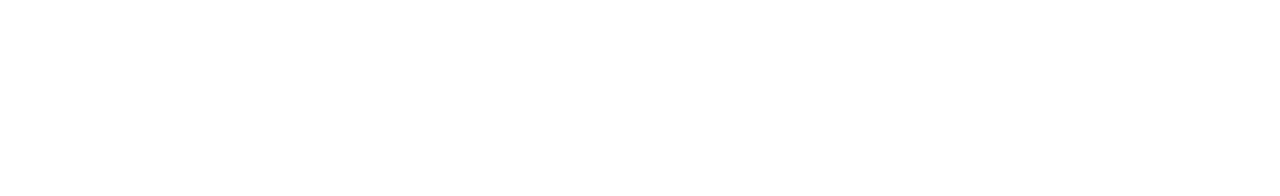
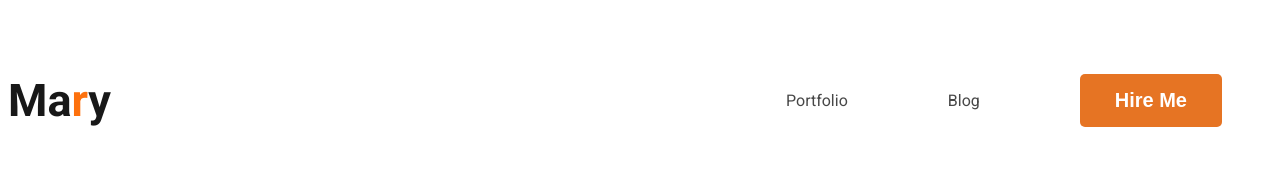
Before and after one commit to Emranfaishal/Frist-projicet, a plain HTML site: page index.html in a window 1280 px wide. Drawn offline with Linux system fonts and the light colour scheme.

Commit message:
therd commit

```diff
--- a/index.html
+++ b/index.html
@@ -4,10 +4,22 @@
     <meta charset="UTF-8">
     <meta name="viewport" content="width=device-width, initial-scale=1.0">
     <title>Frist projicet</title>
+    <link rel="preconnect" href="https://fonts.googleapis.com">
+<link rel="preconnect" href="https://fonts.gstatic.com" crossorigin>
+<link href="https://fonts.googleapis.com/css2?family=Open+Sans:wght@800&family=Roboto:ital,wght@0,300;0,400;0,700;1,300;1,400;1,700&display=swap" rel="stylesheet">
+
+    <link rel="stylesheet" href="style/projicet.css">
 </head>
 <body>
     <header>
-
+        <nav>
+            <h3 class="nav-title">Ma<span class="text-primary">r</span>y</h3>
+            <ul>
+                <li><a href="">Portfolio </a> </li>
+                <li><a href="">Blog</a></li>
+                <li><button class="btn-primary">Hire Me</button></li>
+            </ul>
+        </nav>
     </header>
     <main>
 
--- /dev/null
+++ b/style/projicet.css
@@ -0,0 +1,44 @@
+/* commend shered  */
+body {
+    font-family: 'Open Sans', sans-serif;
+    font-family: 'Roboto', sans-serif;
+}
+
+.text-primary {
+    color: hsl(25, 98%, 52%);
+
+}
+.btn-primary {
+    border-radius: 5px;
+    background-color: #e67423;
+    border: 0px;
+    color: white;
+    font-size: 20px;
+    font-weight: 700;
+    padding: 15px 35px;
+}
+/* nav relatap  */
+nav {
+    display: flex;
+    justify-content: space-between ;
+    align-items: center;
+}
+
+.nav-title {
+    color:  #181818;
+    font-size: 45px;
+    font-weight: 800;
+
+}
+nav > ul {
+    display: flex;
+    align-items: center;
+}
+nav li {
+    list-style: none;
+    margin: 50px;
+}
+nav a {
+    text-decoration: none;
+    color: #474747;
+}
```
